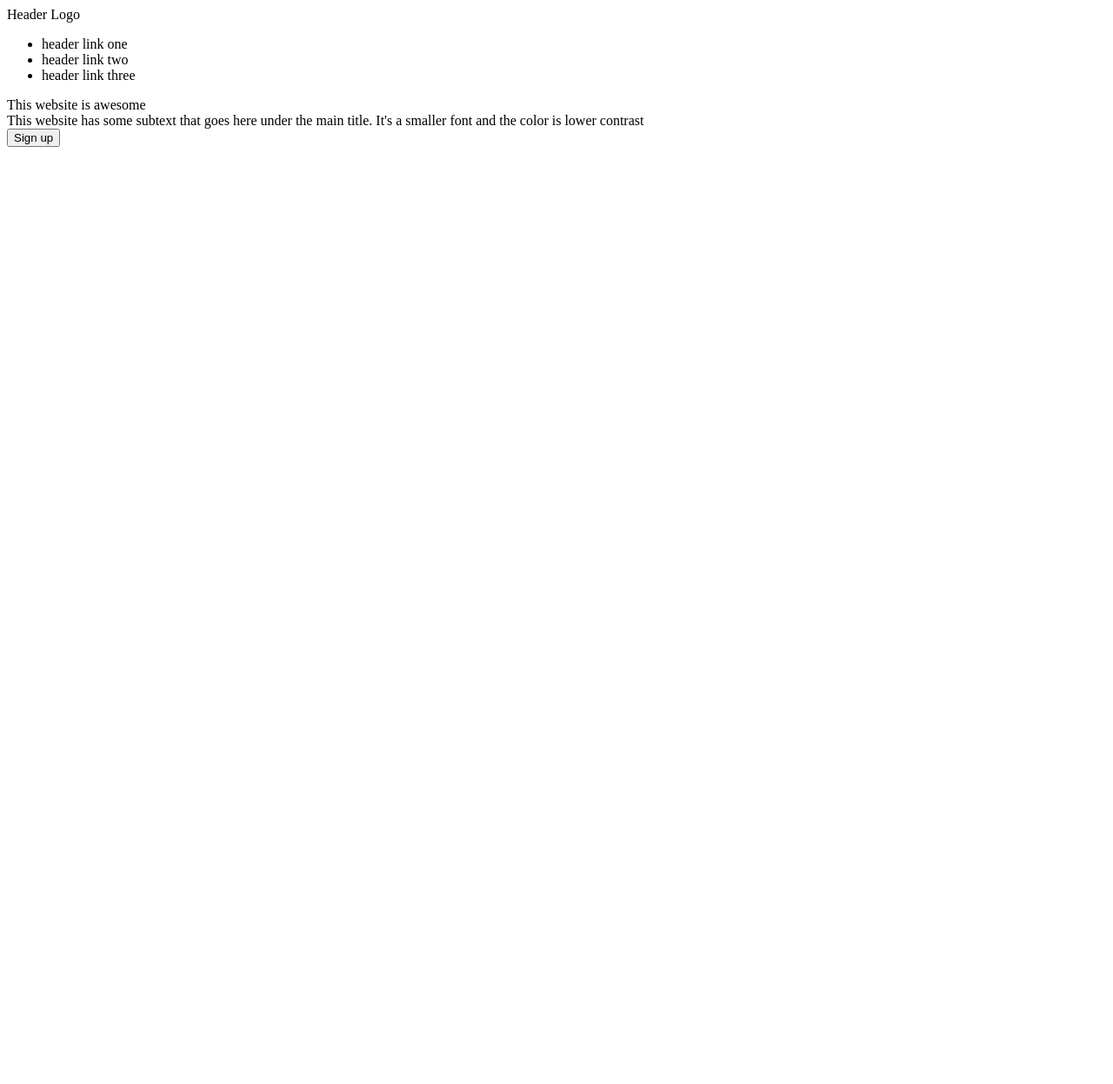
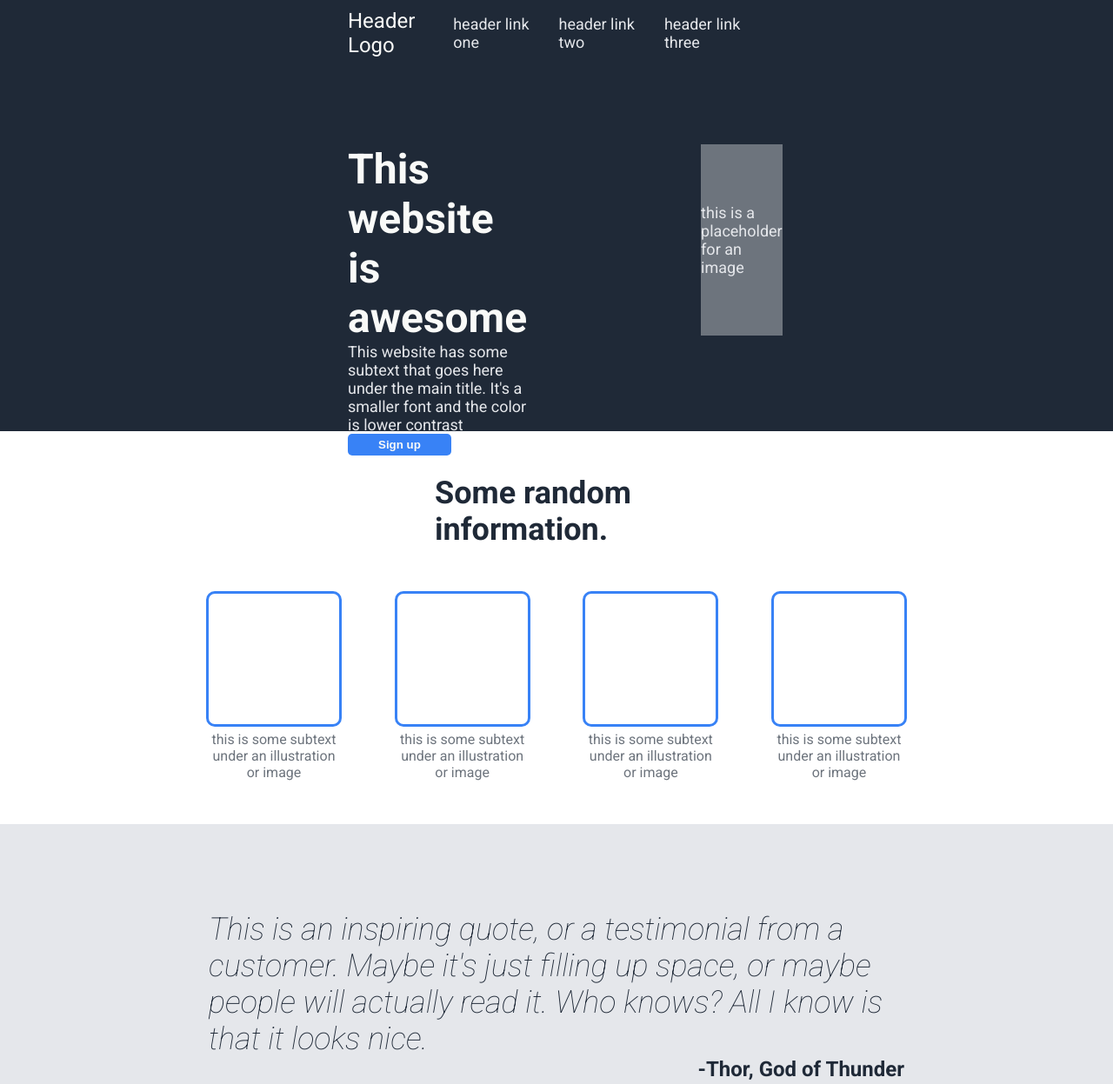
Before and after one commit to alohasaiyan/landing-page, a plain HTML site: page index.html in a window 1280 px wide. Shown: the top 1247 px of the page at 87% size. Before the commit the page ends 800 px from the top, so only its background shows below. Drawn offline with Linux system fonts and the light colour scheme.

Commit message:
Need to clean up code

```diff
--- a/index.html
+++ b/index.html
@@ -2,26 +2,71 @@
 <html lang="en">
 <head>
     <link rel="stylesheet" href="styles.css">
+    <link rel="preconnect" href="https://fonts.googleapis.com">
+    <link rel="preconnect" href="https://fonts.gstatic.com" crossorigin>
+    <link href="https://fonts.googleapis.com/css2?family=Roboto:ital,wght@0,100;0,300;0,400;0,500;0,700;0,900;1,100;1,300;1,400;1,500;1,700;1,900&display=swap" rel="stylesheet">
     <meta charset="UTF-8">
-    <meta http-equiv="X-UA-Compatible" content="IE=edge">
-    <meta name="viewport" content="width=device-width, initial-scale=1.0">
-    <title>Document</title>
+    <title>Landing Page</title>
 </head>
 <body>
     <div class="welcome">
-        <div>Header Logo</div>
-        <ul>
-            <li>header link one</li>
-            <li>header link two</li>
-            <li>header link three</li>
-        </ul>
-        <div>This website is awesome</div>
-        <div>This website has some subtext that goes here under the
-            main title. It's a smaller font and the color is lower
-            contrast
+        <div class="header">
+            <div class="header-logo-text">Header Logo</div>
+            <ul>
+                <a href="#"><li>header link one</li></a>
+                <a href="#"><li>header link two</li></a>
+                <a href="#"><li>header link three</li></a>
+            </ul>
         </div>
-        <button>Sign up</button>
-        <div></div>
+        <div class="hero">
+            <div class="hero-text">
+                <div class="hero-main-text">This website is awesome</div>
+                <div class="hero-secondary-text">This website has some subtext that goes here under the main title. It's a smaller font and the color is lower contrast</div>
+                <button>Sign up</button>
+            </div>
+            <div class="hero-secondary-text img-placeholder">this is a placeholder for an image</div>
+        </div>
+    </div>
+    <div class="information">
+        <div class="information-header-text">Some random information.</div>
+        <div class="cards">
+            <div class="card">
+                <div class="square"></div>
+                <div>this is some subtext under an illustration or image</div>
+            </div>
+            <div class="card">
+                <div class="square"></div>
+                <div>this is some subtext under an illustration or image</div>
+            </div>
+            <div class="card">
+                <div class="square"></div>
+                <div>this is some subtext under an illustration or image</div>
+            </div>
+            <div class="card">
+                <div class="square"></div>
+                <div>this is some subtext under an illustration or image</div>
+            </div>
+        </div>
+    </div>
+    <div class="quote">
+        <div class="quote-text">This is an inspiring quote, or a testimonial from a
+            customer. Maybe it's just filling up space, or maybe
+            people will actually read it. Who knows? All I know is
+            that it looks nice.
+        </div>
+        <div class="quote-text signature">-Thor, God of Thunder</div>
+    </div>
+    <div class="call-to-action">
+        <div class="call-card">
+            <div class="call-text">
+                <div style="font-weight: bold;">Call to action! It's time!</div>
+                <div>Sign up for our product by clicking that button right over there!</div>
+            </div>
+            <button>Sign up</button>
+        </div>
+    </div>
+    <div class="footer">
+        <div>Copyright © The Odin Project 2022</div>
     </div>
 </body>
 </html>
--- a/styles.css
+++ b/styles.css
@@ -0,0 +1,197 @@
+body {
+    font-family: 'Roboto', sans-serif;
+    margin: 0;
+}
+
+.welcome,
+.footer {
+    background-color: #1f2937;
+}
+
+.hero-main-text {
+    font-size: 48px;
+    font-weight: bolder;
+    color: #f9faf8;
+}
+
+.hero-secondary-text,
+a {
+    font-size: 18px;
+    color: #e5e7eb;
+    text-decoration: none;
+}
+
+.header-logo-text {
+    font-size: 24px;
+    color: #f9faf8;
+}
+
+button,
+.call-card {
+    background-color: #3882f6;
+}
+
+.information-header-text {
+    font-size: 36px;
+    font-weight: bolder;
+    color: #1f2937;
+}
+
+.quote {
+    background-color: #e5e7eb;
+}
+
+.quote-text {
+    font-size: 36px;
+    font-style: italic;
+    color: #1f2937;
+    font-weight: 100;
+}
+
+ul {
+    list-style: none;
+    margin: 0;
+    padding: 0;
+    display: flex;
+    gap: 15px;
+}
+
+/*-----------------------------------------------*/
+
+.header {
+    display: flex;
+    justify-content: space-between;
+    align-items: center;
+    margin-bottom: 100px;
+}
+
+.hero {
+    display: flex;
+    justify-content: space-between;
+    gap: 200px;
+    margin-bottom: 100px;
+    height: 220px;
+}
+
+.img-placeholder {
+    background-color: #6d747d;
+    display: flex;
+    justify-content: center;
+    align-items: center;
+    flex: 1 1 0;
+}
+
+.welcome {
+    display: flex;
+    flex-direction: column;
+    padding: 10px 400px;
+}
+
+.hero-text {
+    display: flex;
+    flex-direction: column;
+    justify-content: space-between;
+    align-items: flex-start;
+    flex: 1 1 0;
+}
+
+button {
+    color: #f9faf8;
+    padding: 5px 35px;
+    border: none;
+    border-radius: 5px;
+    font-weight: bold;
+}
+
+/*-----------------------------------------------*/
+
+.information {
+    display: flex;
+    flex-direction: column;
+    justify-content: center;
+    align-items: center;
+    padding: 50px 500px;
+    gap: 50px;
+}
+
+.cards {
+    display: flex;
+    width: 800px;
+    justify-content: space-between;
+}
+
+.card {
+    width: 150px;
+    display: flex;
+    flex-direction: column;
+    align-items: center;
+    text-align: center;
+    color: #6d747d;
+    gap: 5px;
+}
+
+.square {
+    height: 150px;
+    width: 150px;
+    border: 3px solid #3882f6;
+    border-radius: 10px;
+}
+
+/*-----------------------------------------------*/
+
+.quote {
+    display: flex;
+    flex-direction: column;
+    justify-content: center;
+    align-items: center;
+    padding: 100px;
+}
+
+.quote-text {
+    width: 800px;
+}
+
+.quote-text.signature {
+    text-align: right;
+    font-size: 24px;
+    font-weight: bold;
+    font-style: normal;
+}
+
+/*-----------------------------------------------*/
+
+.call-to-action {
+    display: flex;
+    justify-content: center;
+    align-items: center;
+    padding: 100px 400px;
+}
+
+.call-card {
+    flex: 1;
+    display: flex;
+    justify-content: space-evenly;
+    align-items: center;
+    border-radius: 5px;
+    padding: 50px 0;
+}
+
+.call-card button {
+    border: 2px solid #f9faf8;
+}
+
+.call-text {
+    color: #f9faf8;
+    font-size: 18px;
+}
+
+/*-----------------------------------------------*/
+
+.footer {
+    font-size: 18px;
+    color: #f9faf8;
+    display: flex;
+    justify-content: center;
+    align-items: center;
+    padding: 30px;
+}
```
